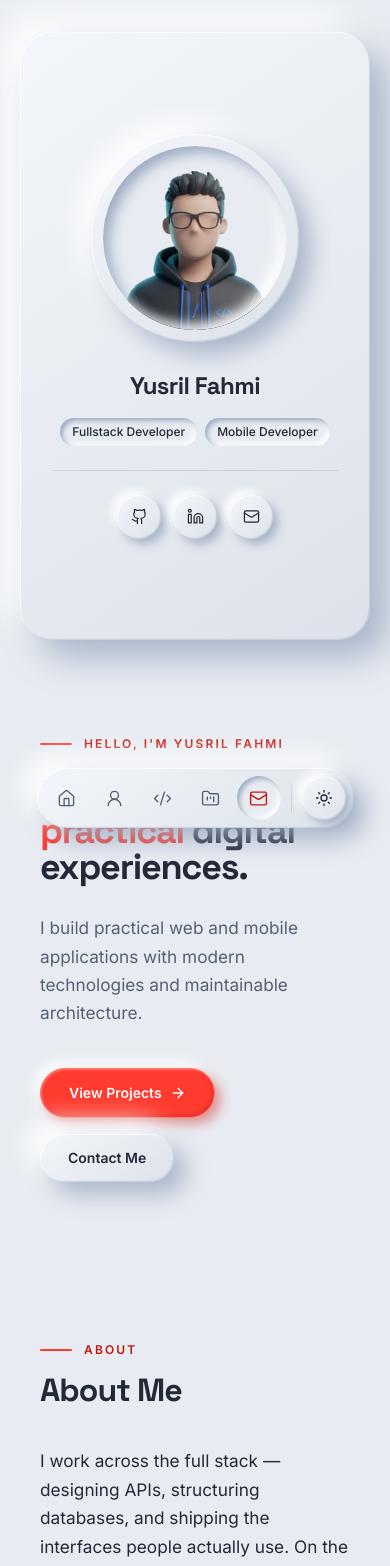
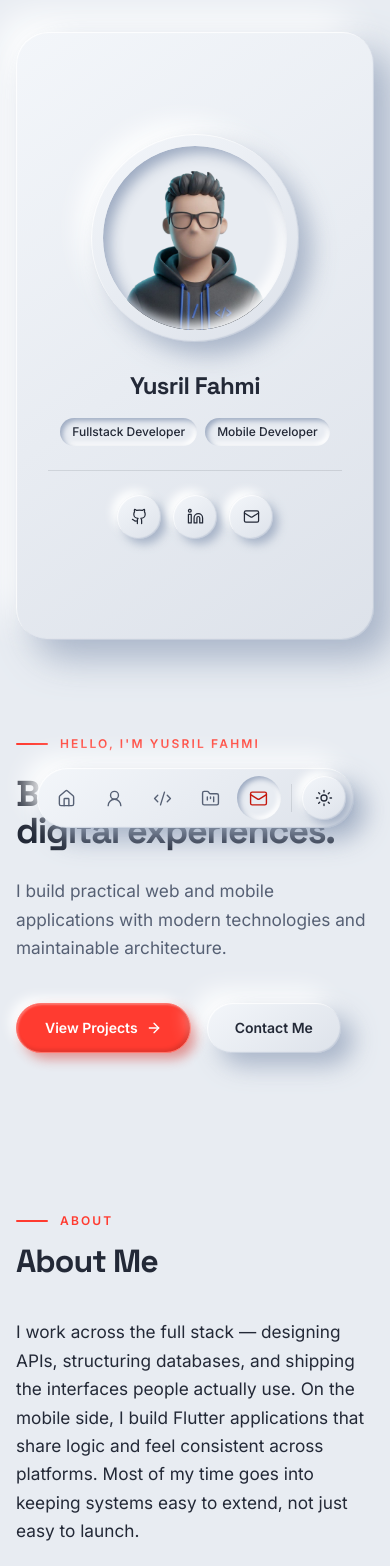
Before and after one commit to joesrilfahmi/myportfolio-nextjs, a Next.js app: page / in a window 390 px wide. Shown: the top 1566 px of the page. Built offline with nearby package versions, Linux system fonts and the light colour scheme; no server answers.

Commit message:
fiiiiiiiiix

```diff
--- a/app/page.tsx
+++ b/app/page.tsx
@@ -10,7 +10,7 @@ import { Skills } from "@/components/sections/Skills";
 export default function Home() {
   return (
     <>
-      <div className="mx-auto grid w-full max-w-[1920px] grid-cols-1 gap-8 px-5 pt-8 pb-28 sm:px-8 lg:grid-cols-[minmax(250px,320px)_minmax(0,1fr)_4.5rem] lg:gap-10 lg:px-10 lg:py-10">
+      <div className="mx-auto grid w-full max-w-[1920px] grid-cols-1 gap-8 px-4 pt-8 pb-28 sm:px-6 lg:grid-cols-[minmax(250px,320px)_minmax(0,1fr)_4.5rem] lg:gap-10 lg:px-10 lg:py-10">
         <aside className="lg:sticky lg:top-10 lg:flex lg:h-[calc(100svh-5rem)] lg:items-center">
           <HeroCard />
         </aside>
--- a/components/layout/Footer.tsx
+++ b/components/layout/Footer.tsx
@@ -7,7 +7,7 @@ export function Footer() {
   const year = new Date().getFullYear();
 
   return (
-    <footer className="mx-auto w-full max-w-6xl px-5 pb-28 sm:px-8 md:pb-12">
+    <footer className="mx-auto w-full max-w-6xl pb-28 md:pb-12">
       <div className="border-t border-border pt-10">
         <div className="flex flex-col gap-8 md:flex-row md:items-center md:justify-between">
           <Wordmark />
--- a/components/sections/Hero.tsx
+++ b/components/sections/Hero.tsx
@@ -6,10 +6,6 @@ import { Button } from "../ui/Button";
 import { Section } from "../ui/Section";
 import { Eyebrow } from "../ui/SectionHeading";
 
-/**
- * Server Component with a CSS-only entrance (`hero-in`), so the first
- * paint never waits for JavaScript.
- */
 export function Hero() {
   const { greeting, headline, summary } = heroContent;
 
--- a/components/ui/Section.tsx
+++ b/components/ui/Section.tsx
@@ -29,7 +29,7 @@ export function Section({
       id={id}
       aria-labelledby={titleId}
       className={cn(
-        "mx-auto w-full max-w-6xl scroll-mt-24 px-5 sm:px-8",
+        "mx-auto w-full max-w-6xl scroll-mt-24",
         spacings[spacing],
         className,
       )}
--- a/components/ui/SectionHeading.tsx
+++ b/components/ui/SectionHeading.tsx
@@ -52,7 +52,7 @@ export function Eyebrow({
   return (
     <p
       className={cn(
-        "flex items-center gap-3 text-xs font-semibold tracking-[0.18em] text-primary-ink uppercase",
+        "flex items-center gap-3 text-xs font-semibold tracking-[0.18em] text-primary uppercase",
         className,
       )}
     >
```
